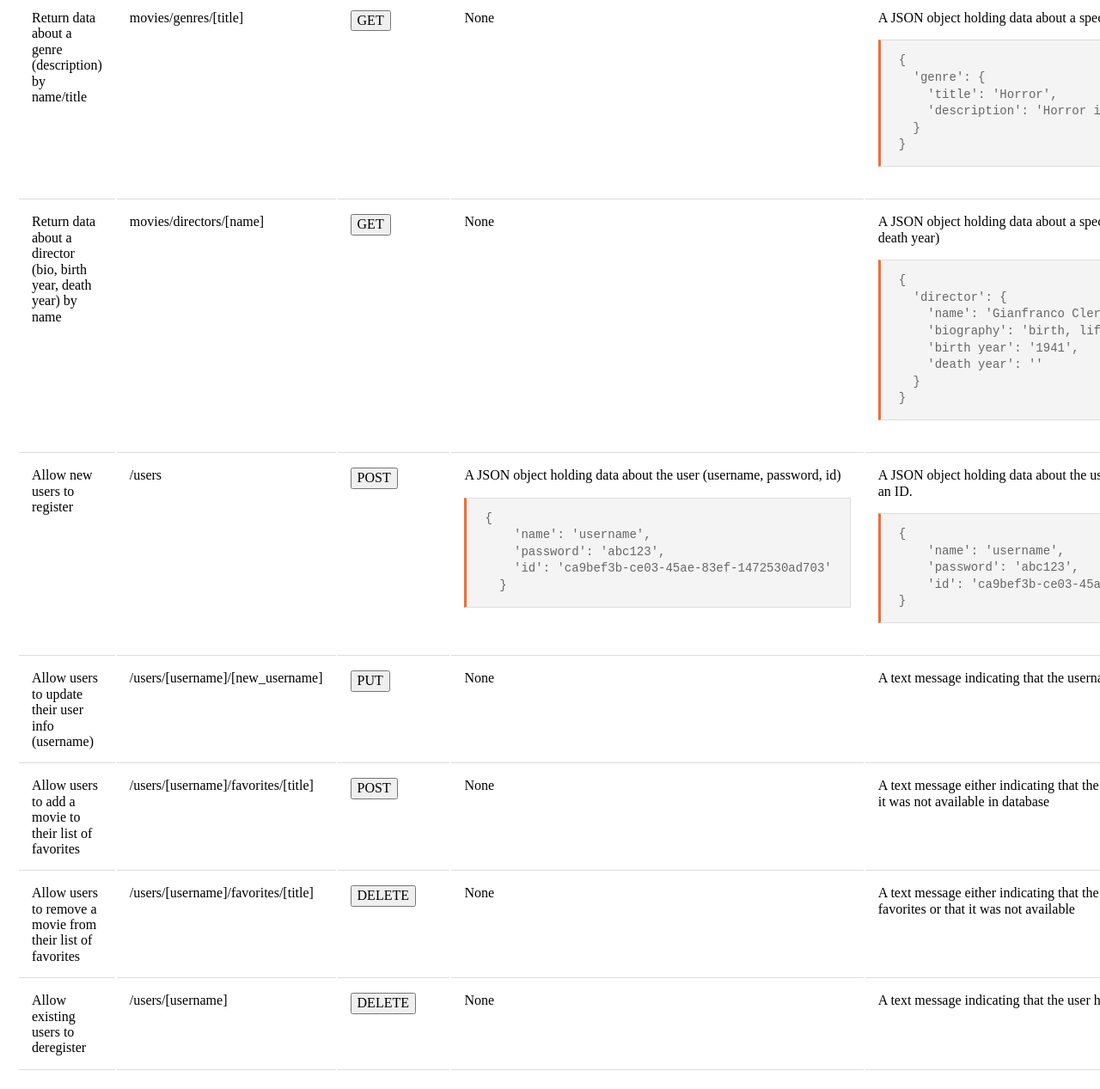
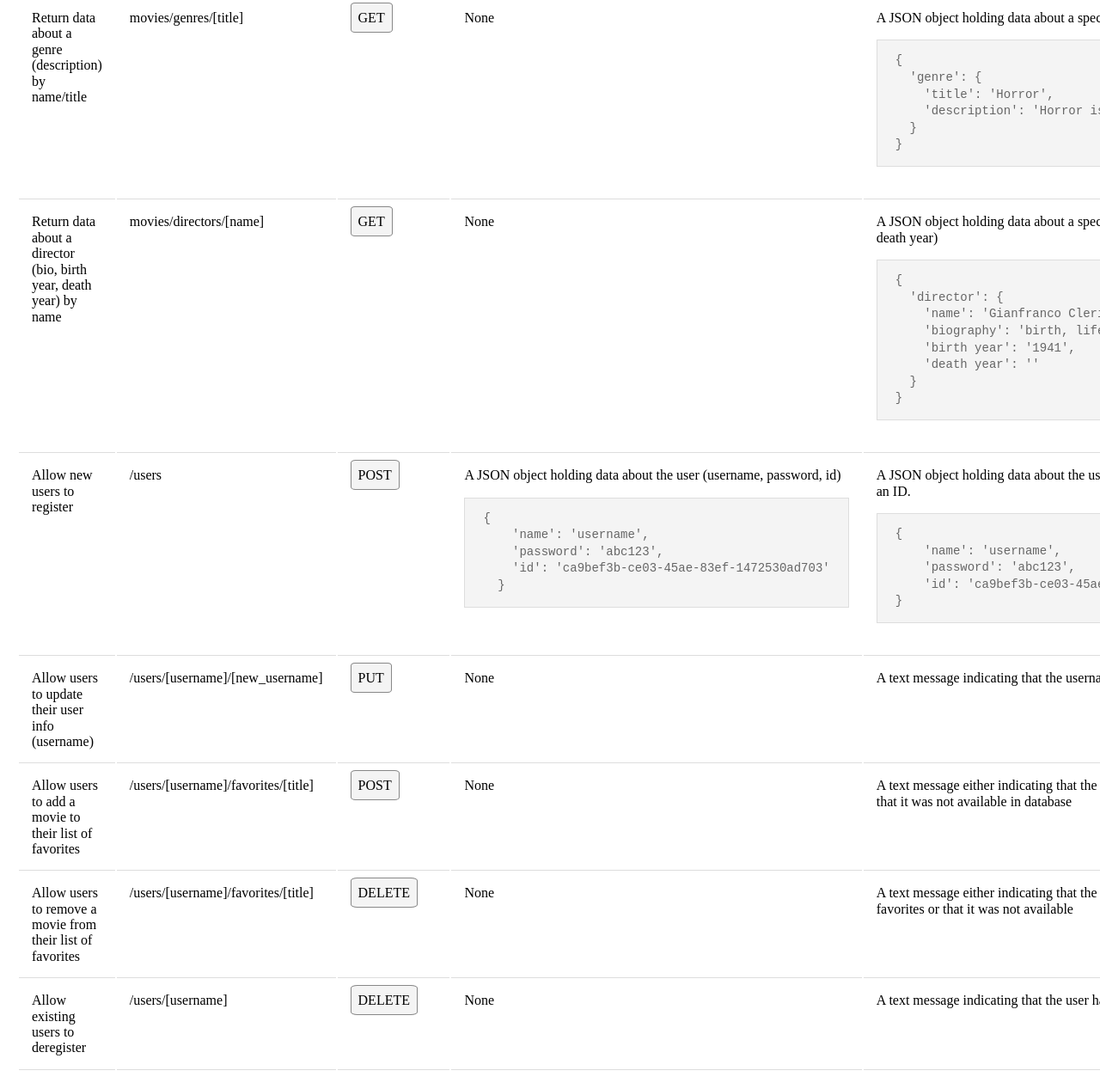
Before and after one commit to lxnhard/movie_api, a website: page public/documentation.html in a window 1280 px wide. Shown: the part 1053-2320 px from the top of the page at 86% size. Drawn offline with nearby package versions, Linux system fonts and the light colour scheme.

Commit message:
update documentation style

```diff
--- a/public/documentation.html
+++ b/public/documentation.html
@@ -30,7 +30,7 @@
       <tr>
         <td>Return a list of ALL movies to the user</td>
         <td>/movies</td>
-        <td><button>GET</button></td>
+        <td><span class="method">GET</span></td>
         <td>None</td>
         <td>A JSON object holding data about all movies
           <pre><code class="example">{
@@ -55,7 +55,7 @@
       <tr>
         <td>Return data about a single movie by title to the user</td>
         <td>/movies/[title]</td>
-        <td><button>GET</button></td>
+        <td><span class="method">GET</span></td>
         <td>None</td>
         <td>A JSON object holding data about a specific movie containing description, genre, director, image URL, whether it’s featured or not
           <pre><code class="example">{
@@ -76,7 +76,7 @@
       <tr>
         <td>Return data about a genre (description) by name/title</td>
         <td>movies/genres/[title]</td>
-        <td><button>GET</button></td>
+        <td><span class="method">GET</span></td>
         <td>None</td>
         <td>A JSON object holding data about a specific genre
           <pre><code class="example">{
@@ -90,7 +90,7 @@
       <tr>
         <td>Return data about a director (bio, birth year, death year) by name</td>
         <td>movies/directors/[name]</td>
-        <td><button>GET</button></td>
+        <td><span class="method">GET</span></td>
         <td>None</td>
         <td>A JSON object holding data about a specific director (bio, birth year, death year)
           <pre><code class="example">{
@@ -106,7 +106,7 @@
       <tr>
         <td>Allow new users to register</td>
         <td>/users</td>
-        <td><button>POST</button></td>
+        <td><span class="method">POST</span></td>
         <td>A JSON object holding data about the user (username, password, id)
           <pre><code class="example">{
     'name': 'username',
@@ -125,28 +125,28 @@
       <tr>
         <td>Allow users to update their user info (username)</td>
         <td>/users/[username]/[new_username]</td>
-        <td><button>PUT</button></td>
+        <td><span class="method">PUT</span></td>
         <td>None</td>
         <td>A text message indicating that the username was updated</td>
       </tr>
       <tr>
         <td>Allow users to add a movie to their list of favorites</td>
         <td>/users/[username]/favorites/[title]</td>
-        <td><button>POST</button></td>
+        <td><span class="method">POST</span></td>
         <td>None</td>
         <td>A text message either indicating that the movie has been added or that it was not available in database</td>
       </tr>
       <tr>
         <td>Allow users to remove a movie from their list of favorites</td>
         <td>/users/[username]/favorites/[title]</td>
-        <td><button>DELETE</button></td>
+        <td><span class="method">DELETE</span></td>
         <td>None</td>
         <td>A text message either indicating that the movie has been deleted from favorites or that it was not available</td>
       </tr>
       <tr>
         <td>Allow existing users to deregister</td>
         <td>/users/[username]</td>
-        <td><button>DELETE</button></td>
+        <td><span class="method">DELETE</span></td>
         <td>None</td>
         <td>A text message indicating that the user has been deleted</td>
       </tr>
--- a/public/styles.css
+++ b/public/styles.css
@@ -17,10 +17,15 @@ td {
   vertical-align: top;
 }
 
+.method {
+  background: #f4f4f4;
+  border: 1px solid #888;
+  border-radius: 10%;
+  padding: 8px;
+}
 .example {
     background: #f4f4f4;
     border: 1px solid #ddd;
-    border-left: 3px solid #f36d33;
     color: #666;
     page-break-inside: avoid;
     font-family: monospace;
```
